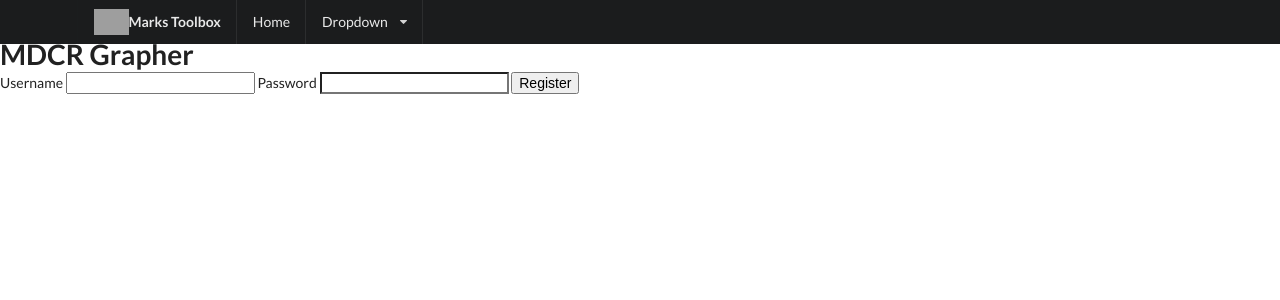
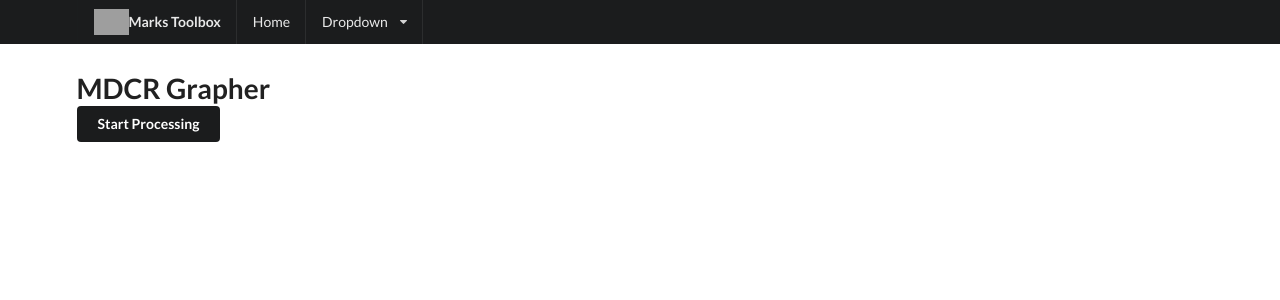
Before and after one commit to BearXP/SemanticUI_tb, a Flask app: page /WhereUsedGraph/ in a window 1280 px wide. Shown: the top 300 px of the page. Run offline with Flask 2, Linux system fonts and the light colour scheme; grey boxes are pictures that could not be loaded.

Commit message:
I now have a 'Start work' button and some pretty (but hidden) steps, with some sample code for the progress bar.

```diff
--- a/templates/UploadWhereUsed.html
+++ b/templates/UploadWhereUsed.html
@@ -5,11 +5,55 @@
 {% endblock %}
 
 {% block content %}
-  <form method="post">
+  <form method="post" hidden>
     <label for="username">Username</label>
     <input name="username" id="username" required>
     <label for="password">Password</label>
     <input type="password" name="password" id="password" required>
     <input type="submit" value="Register">
   </form>
+  <!-- Start Processing -->
+  <button class="ui secondary button">
+    <i class="play user"></i>
+    Start Processing
+  </button>
+  <!-- ProcessingStatus -->
+  <div id="Progress" hidden>
+    <div class="ui ordered steps">
+      <div id="Step0" class="active step">
+        <i class="book icon"></i>
+        <div class="content">
+          <div class="title">Reading XLSX file</div>
+          <div class="description">Uploading and reading..</div>
+          <div id="Step0Bar" class="ui active success progress">
+            <div class="bar" style="transition-duration: 300ms; width: 46%;">
+              <div id="Step0Progress" class="progress">30%</div>
+            </div>
+            <div class="label">Uploading Files</div>
+          </div>
+        </div>
+      </div>
+      <div id="Step1" class="step">
+        <i class="paper plane icon"></i>
+        <div class="content">
+          <div class="title">Checking Where-Used</div>
+          <div class="description">Using bdl.vsl.com.au</div>
+        </div>
+      </div>
+      <div id="Step2" class="step">
+        <i class="child icon"></i>
+        <div class="content">
+          <div class="title">SAP BOM Lookup</div>
+          <div class="description">For each .000 file</div>
+        </div>
+      </div>
+      <div id="Step3" class="step">
+        <i class="play circle icon"></i>
+        <div class="content">
+          <div class="title">Generating Graphs</div>
+          <div class="description">Collating the data</div>
+        </div>
+      </div>
+    </div>
+  </div>
 {% endblock %}
--- a/templates/base.html
+++ b/templates/base.html
@@ -12,7 +12,7 @@
 <!-- Header Menu -->
 <div class="ui fixed inverted menu">
     <div class="ui container">
-      <a href="#" class="header item">
+      <a href="/" class="header item">
         <img class="logo" src="assets/images/logo.png">
         Marks Toolbox
       </a>
@@ -39,12 +39,18 @@
   </div>
 
 <section class="content">
-  <header>
-    {% block header %}{% endblock %}
-  </header>
+  <div class="ui container">
+    <div class="introduction">
+      <h1 class="ui header">
+        {% block header %}{% endblock %}
+      </h1>
+    </div>
+  </div>
   {% for message in get_flashed_messages() %}
     <div class="flash">{{ message }}</div>
   {% endfor %}
-  {% block content %}{% endblock %}
+  <div class="main ui container">
+    {% block content %}{% endblock %}
+  </div>
 </section>
 </body>
```
Also changed, not shown: README.md.
